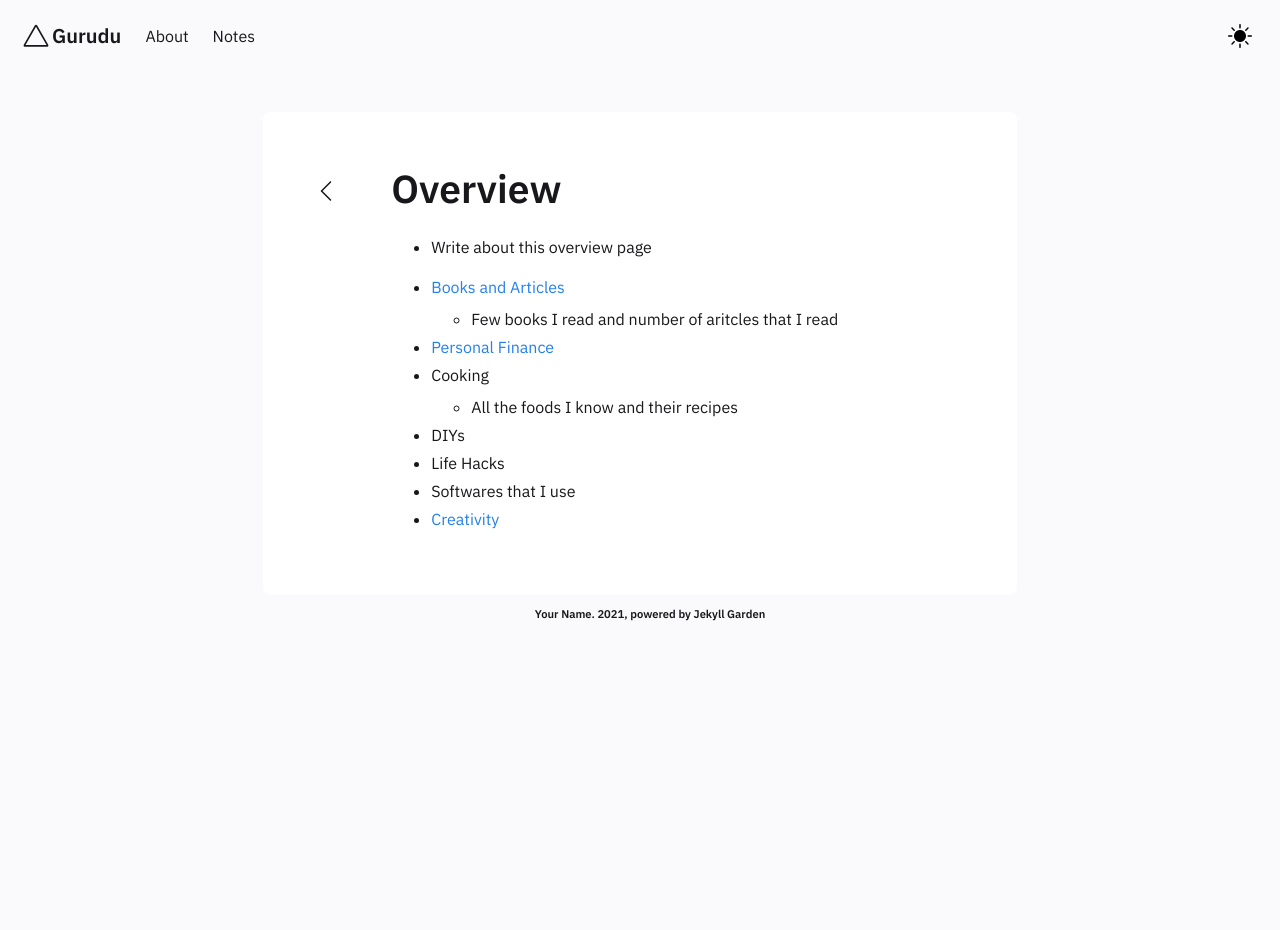
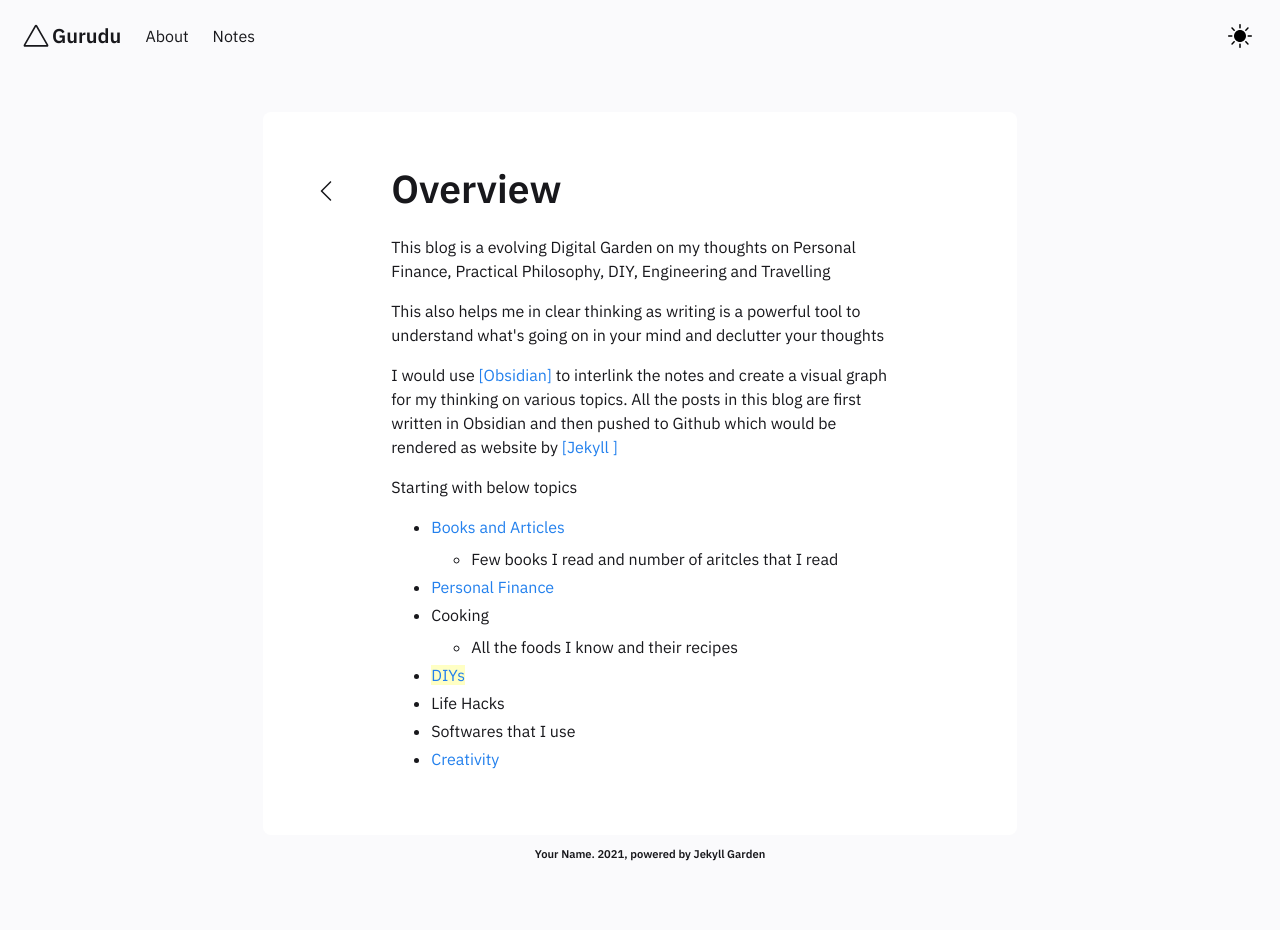
Before and after one commit to gurudublog/gurudublog.github.io, a Jekyll site: the page built from _notes/Overview.md, in a window 1280 px wide. Built offline with Jekyll 4.4.1, drawn with Linux system fonts in a browser that asks for light colours; before the commit the page ends 900 px from its top, so only the background shows below that.

Commit message:
restructuring

```diff
--- a/_notes/Overview.md
+++ b/_notes/Overview.md
@@ -4,14 +4,20 @@ notetype : feed
 date : 25-02-2022
 ---
 
-- Write about this overview page
+This blog is a evolving Digital Garden on my thoughts on Personal Finance, Practical Philosophy, DIY, Engineering and Travelling
+
+This also helps me in clear thinking as writing is a powerful tool to understand what's going on in your mind and declutter your thoughts
+
+I would use [[Obsidian]](https://obsidian.md/) to interlink the notes and create a visual graph for my thinking on various topics. All the posts in this blog are first written in Obsidian and then pushed to Github which would be rendered as website by [[Jekyll ]](https://jekyll-garden.github.io/posts/how-to)
+
+Starting with below topics
 
 - [[Books and Articles]]
 	- Few books I read and number of aritcles that I read
 - [[Personal Finance]]
 - Cooking
 	- All the foods I know and their recipes
-- DIYs
+- [[DIYs]]
 - Life Hacks
 - Softwares that I use
 - [[Creativity]]
```
Also changed, not shown: _notes/About/About.md (+1 -1 lines), _notes/DIY/DIYs.md (added, +2 -0 lines), _notes/Books and Articles/Books and Articles.md (renamed from _notes/Books and Articles.md), _notes/Creativity/Creativity.md (renamed from _notes/Creativity.md), _notes/Creativity/Learning French.md (added), _notes/Creativity/Learning Guitar.md (renamed from _notes/Learning Guitar.md), _notes/DIY/A weekend project for weekday productivity.md (renamed from _notes/Public/A weekend project for weekday productivity.md), _notes/Personal Finance/Two column table on general advice.md (renamed from _notes/Two column table on general advice.md), _notes/Personal Finance/What is enough.md (added), _notes/What is enough.md (deleted), 1 other file.
